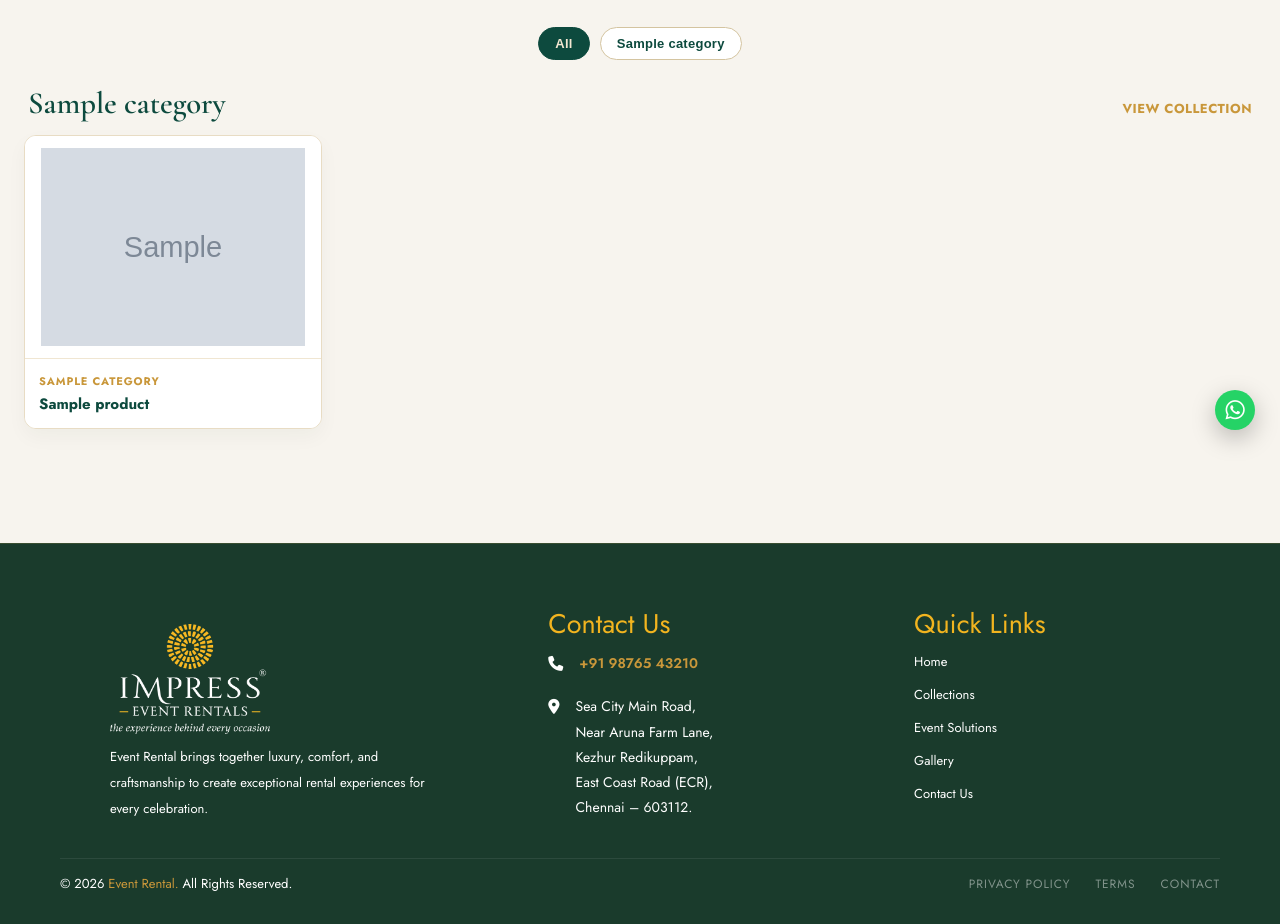
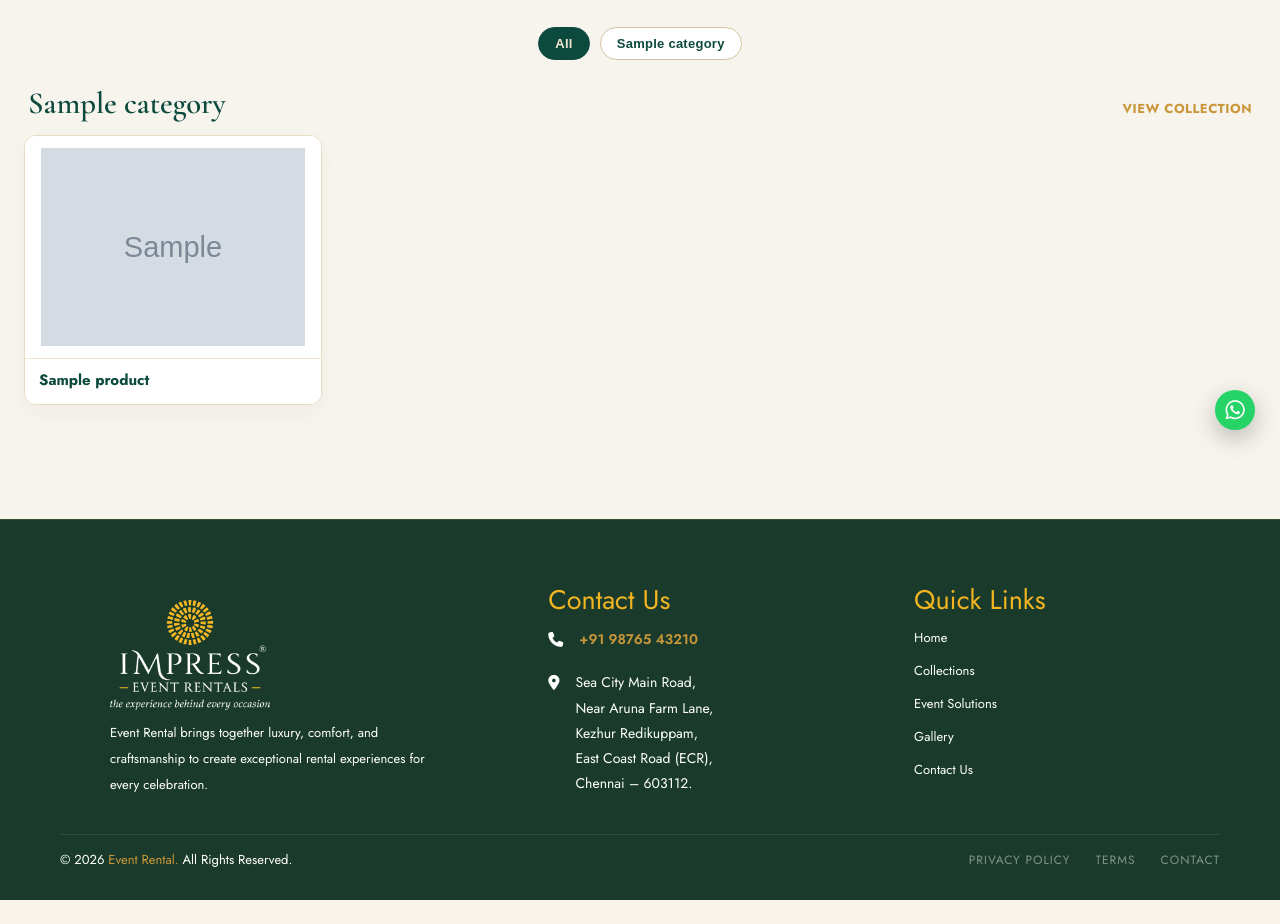
Before and after one commit to krithish-14/impress-Event-Rental, a Django app: page /gallery/ in a window 1280 px wide. Shown: the part 345-1269 px from the top of the page. After the commit the page ends 1245 px from the top, so only its background shows below. Run offline with Django 5.2, Linux system fonts and the light colour scheme; tables that the repository leaves empty hold one stand-in row (values such as "Sample post"); grey boxes marked "Sample" are stand-in pictures.

Commit message:
Remove category labels from gallery product cards.
Co-authored-by: Cursor <cursoragent@cursor.com>

```diff
--- a/static/css/gallery.css
+++ b/static/css/gallery.css
@@ -137,14 +137,6 @@ section.gallery-section {
   background: #fff;
 }
 
-.gallery-tile-cat {
-  font-size: 11px;
-  font-weight: 700;
-  letter-spacing: 0.08em;
-  text-transform: uppercase;
-  color: #c9973a;
-}
-
 .gallery-tile-title {
   font-size: 15px;
   font-weight: 700;
--- a/templates/base.html
+++ b/templates/base.html
@@ -12,7 +12,7 @@
   <link href="https://fonts.googleapis.com/css2?family=Jost:ital,wght@0,400;0,500;0,600;0,700;1,400&display=swap" rel="stylesheet" />
   <link rel="stylesheet" href="https://cdnjs.cloudflare.com/ajax/libs/font-awesome/6.7.2/css/all.min.css" />
   <link rel="stylesheet" href="{% static 'css/style.css' %}?v=17" />
-  <link rel="stylesheet" href="{% static 'css/gallery.css' %}?v=2" />
+  <link rel="stylesheet" href="{% static 'css/gallery.css' %}?v=3" />
   <link rel="stylesheet" href="{% static 'css/contact.css' %}" />
   <link rel="stylesheet" href="{% static 'css/product-detail.css' %}?v=12" />
   <link rel="stylesheet" href="{% static 'css/extras.css' %}?v=13" />
--- a/templates/gallery.html
+++ b/templates/gallery.html
@@ -40,7 +40,6 @@
           <img src="{{ product.image_url }}" alt="{{ product.name }}" loading="lazy" />
         </span>
         <span class="gallery-tile-caption">
-          <span class="gallery-tile-cat">{{ cat.name }}</span>
           <span class="gallery-tile-title">{{ product.name }}</span>
         </span>
       </a>
```
